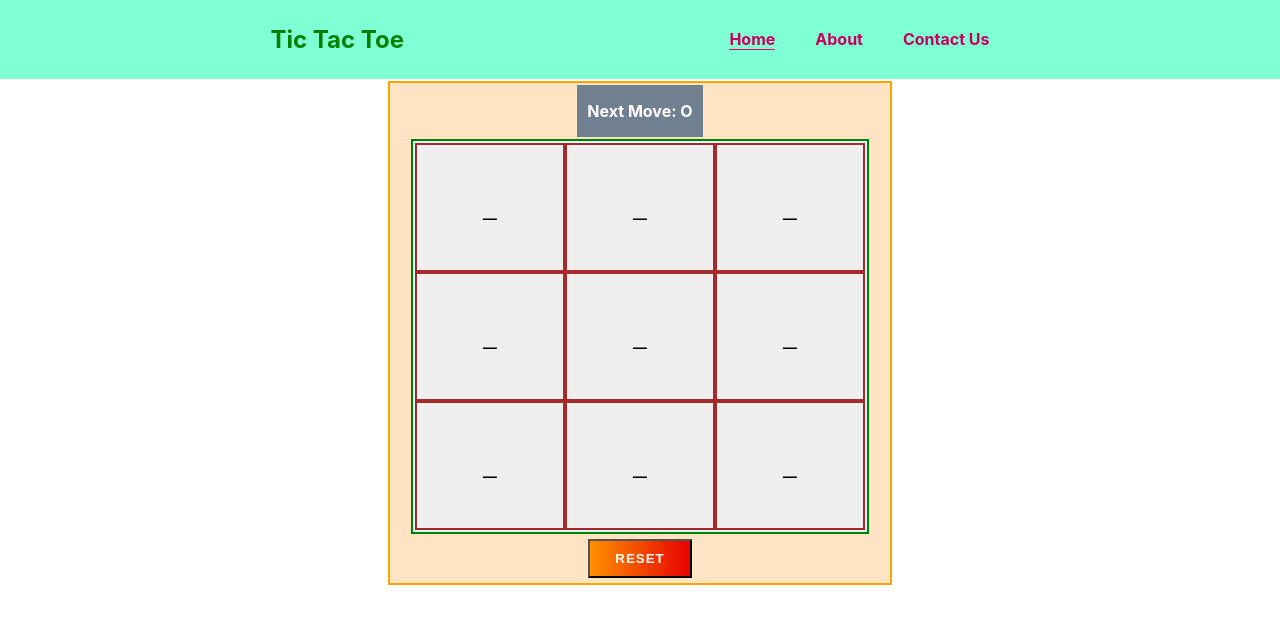
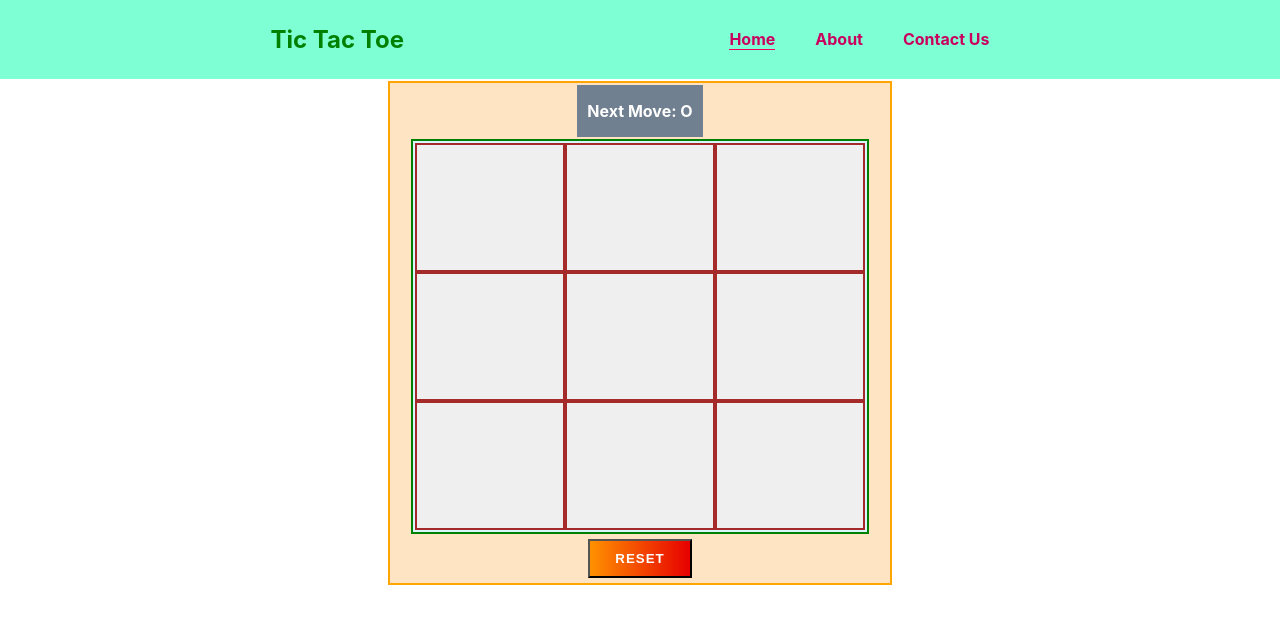
Before and after one commit to laks2097/my-work, a React (Create React App) app in the folder tictactoe/: page / in a window 1280 px wide. Shown: the top 624 px of the page. Built offline with nearby package versions, Linux system fonts and the light colour scheme.

Commit message:
Day#4 update#1

```diff
--- a/tictactoe/src/components/board/board.component.jsx
+++ b/tictactoe/src/components/board/board.component.jsx
@@ -8,16 +8,17 @@ class Board extends React.Component{
         super(props);
         this.state = {
             next:"O",
-            cells: ["_","_","_","_","_","_","_","_","_"]
+            cells: [null,null,null,null,null,null,null,null,null]
         }
     }
-    handleClick = (value,id,next)=>{
+    handleClick = (value,id)=>{
         console.log("Button is clicked;");
-        var changedValue = next;
+        var prevArr = this.state.cells;
+        if(prevArr[id]!==null) return;
+        var changedValue = this.state.next;
+        prevArr[id] = changedValue;
 
-        var prevArr = this.state.cells;
-        prevArr[id] = changedValue;
-        var nextVal = (changedValue === "O") ? "X" :"O";
+        var nextVal = (changedValue === "O") ? "X" : "O";
         this.setState({cells:prevArr, next:nextVal},()=>{console.log(this.state)});
     }
 
@@ -26,15 +27,15 @@ class Board extends React.Component{
         return (
             <div className="game-board-bg">
 
-                <GameCell id="0" value={this.state.cells[0]} action={this.handleClick} nextVal={this.state.next}>1</GameCell>
-                <GameCell id="1" value={this.state.cells[1]} action={this.handleClick} nextVal={this.state.next}>2</GameCell>
-                <GameCell id="2" value={this.state.cells[2]} action={this.handleClick} nextVal={this.state.next}>3</GameCell>
-                <GameCell id="3" value={this.state.cells[3]} action={this.handleClick} nextVal={this.state.next}>4</GameCell>
-                <GameCell id="4" value={this.state.cells[4]} action={this.handleClick} nextVal={this.state.next}>5</GameCell>
-                <GameCell id="5" value={this.state.cells[5]} action={this.handleClick} nextVal={this.state.next}>6</GameCell>
-                <GameCell id="6" value={this.state.cells[6]} action={this.handleClick} nextVal={this.state.next}>7</GameCell>
-                <GameCell id="7" value={this.state.cells[7]} action={this.handleClick} nextVal={this.state.next}>8</GameCell>
-                <GameCell id="8" value={this.state.cells[8]} action={this.handleClick} nextVal={this.state.next}>9</GameCell>
+                <GameCell id="0" value={this.state.cells[0]} action={this.handleClick} >1</GameCell>
+                <GameCell id="1" value={this.state.cells[1]} action={this.handleClick} >2</GameCell>
+                <GameCell id="2" value={this.state.cells[2]} action={this.handleClick} >3</GameCell>
+                <GameCell id="3" value={this.state.cells[3]} action={this.handleClick} >4</GameCell>
+                <GameCell id="4" value={this.state.cells[4]} action={this.handleClick} >5</GameCell>
+                <GameCell id="5" value={this.state.cells[5]} action={this.handleClick} >6</GameCell>
+                <GameCell id="6" value={this.state.cells[6]} action={this.handleClick} >7</GameCell>
+                <GameCell id="7" value={this.state.cells[7]} action={this.handleClick} >8</GameCell>
+                <GameCell id="8" value={this.state.cells[8]} action={this.handleClick} >9</GameCell>
 
             </div>
 
--- a/tictactoe/src/components/game-cells/game-cells.component.jsx
+++ b/tictactoe/src/components/game-cells/game-cells.component.jsx
@@ -38,8 +38,28 @@ const GameCell = function (props){
 
         props.action(changedValue, props.id, props.nextVal);
     }
-return (<button id={props.id} className="game-cell-bg" onClick={handleChange}>
-               {props.value}
+    let style;
+    if(props.value === null){
+        style = {
+            color:"transparent"
+        };
+    }
+    else{
+        if(props.value === "X")
+        {   style = {
+                color:"red"
+            };
+        }
+        else{
+            style = {
+                color: "blue"
+            };
+        }
+
+    }
+    let Cellvalue = props.value || "_";
+return (<button style={style} id={props.id} className="game-cell-bg" onClick={handleChange}>
+               {Cellvalue}
 </button>);
 };
 
--- a/tictactoe/src/components/game-cells/game-cells.styles.css
+++ b/tictactoe/src/components/game-cells/game-cells.styles.css
@@ -1,6 +1,9 @@
+@import url('https://fonts.googleapis.com/css2?family=Shadows+Into+Light&display=swap');
 .game-cell-bg{
     border:2px solid brown;
     text-align:center;
     cursor:pointer;
-    font-size: 1.5rem;
+    font-size: 2rem;
+    font-weight: bold;
+    font-family: 'Shadows Into Light', cursive;
 }
```
